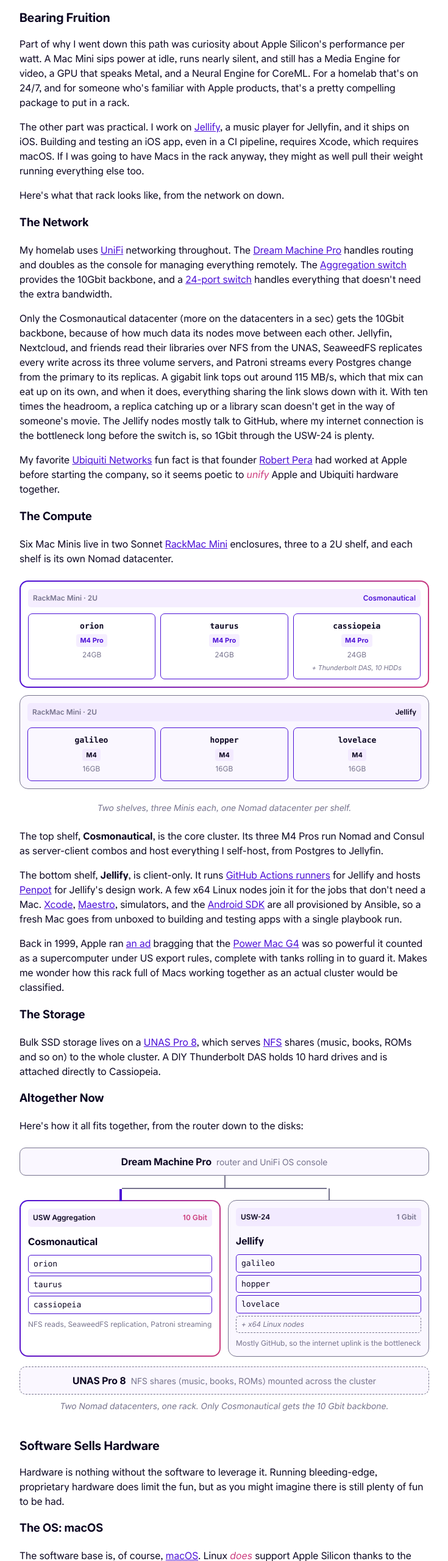
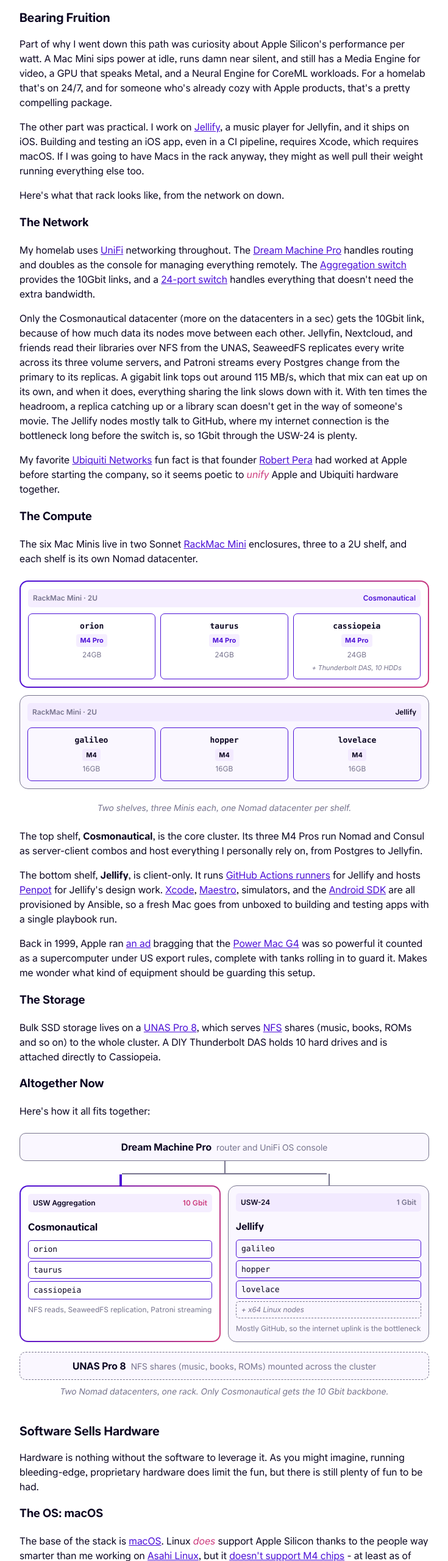
Before and after one commit to anultravioletaurora/Website, an Astro site: page /blog/2026-11-23-selfhosting-with-apple-silicon in a window 1280 px wide. Shown: the part 1304-3864 px from the top of the page at 61% size, without its empty margins (272-1007 px from the left). Built offline with nearby package versions, Linux system fonts and the light colour scheme; Astro itself is replaced by a stand-in of ours.

Commit message:
Update image alt text for clarity and enhance wording in blog post on self-hosting

```diff
--- a/src/content/blog/2026-11-23-selfhosting-with-apple-silicon.mdx
+++ b/src/content/blog/2026-11-23-selfhosting-with-apple-silicon.mdx
@@ -17,7 +17,7 @@ import AppTiers from '@/components/iselfhost/AppTiers.astro'
 <figure>
   <Image
     src={rackPhoto}
-    alt='A rack of UniFi networking gear above six Mac Minis in RackMac Mini enclosures, labeled orion, taurus, cassiopeia, galileo, hopper, and lovelace'
+    alt='A rack of UniFi networking gear above six Mac Minis in 2 Sonnettech RackMac Mini enclosures, labeled orion, taurus, cassiopeia, galileo, hopper, and lovelace'
     widths={[672, 1344, 1971]}
     sizes='(max-width: 42rem) 100vw, 42rem'
     loading='eager'
@@ -44,9 +44,9 @@ Nearly two years in, I've gotten into a rhythm working with them, and I have ple
 ## Bearing Fruition
 
 Part of why I went down this path was curiosity about Apple Silicon's performance per watt. A Mac
-Mini sips power at idle, runs nearly silent, and still has a Media Engine for video, a GPU that
-speaks Metal, and a Neural Engine for CoreML. For a homelab that's on 24/7, and for someone who's
-familiar with Apple products, that's a pretty compelling package to put in a rack.
+Mini sips power at idle, runs damn near silent, and still has a Media Engine for video, a GPU that
+speaks Metal, and a Neural Engine for CoreML workloads. For a homelab that's on 24/7, and for
+someone who's already cozy with Apple products, that's a pretty compelling package.
 
 The other part was practical. I work on [Jellify](https://jellify.app), a music player for Jellyfin,
 and it ships on iOS. Building and testing an iOS app, even in a CI pipeline, requires Xcode, which
@@ -60,19 +60,18 @@ Here's what that rack looks like, from the network on down.
 My homelab uses [UniFi](https://ui.com) networking throughout. The
 [Dream Machine Pro](https://store.ui.com/us/en/products/udm-pro) handles routing and doubles as the
 console for managing everything remotely. The
-[Aggregation switch](https://store.ui.com/us/en/products/usw-aggregation) provides the 10Gbit
-backbone, and a [24-port switch](https://store.ui.com/us/en/products/usw-24) handles everything that
-doesn't need the extra bandwidth.
+[Aggregation switch](https://store.ui.com/us/en/products/usw-aggregation) provides the 10Gbit links,
+and a [24-port switch](https://store.ui.com/us/en/products/usw-24) handles everything that doesn't
+need the extra bandwidth.
 
-Only the Cosmonautical datacenter (more on the datacenters in a sec) gets the 10Gbit backbone,
-because of how much data its nodes move between each other. Jellyfin, Nextcloud, and friends read
-their libraries over NFS from the UNAS, SeaweedFS replicates every write across its three volume
-servers, and Patroni streams every Postgres change from the primary to its replicas. A gigabit link
-tops out around 115 MB/s, which that mix can eat up on its own, and when it does, everything sharing
-the link slows down with it. With ten times the headroom, a replica catching up or a library scan
-doesn't get in the way of someone's movie. The Jellify nodes mostly talk to GitHub, where my
-internet connection is the bottleneck long before the switch is, so 1Gbit through the USW-24 is
-plenty.
+Only the Cosmonautical datacenter (more on the datacenters in a sec) gets the 10Gbit link, because
+of how much data its nodes move between each other. Jellyfin, Nextcloud, and friends read their
+libraries over NFS from the UNAS, SeaweedFS replicates every write across its three volume servers,
+and Patroni streams every Postgres change from the primary to its replicas. A gigabit link tops out
+around 115 MB/s, which that mix can eat up on its own, and when it does, everything sharing the link
+slows down with it. With ten times the headroom, a replica catching up or a library scan doesn't get
+in the way of someone's movie. The Jellify nodes mostly talk to GitHub, where my internet connection
+is the bottleneck long before the switch is, so 1Gbit through the USW-24 is plenty.
 
 My favorite [Ubiquiti Networks](https://en.wikipedia.org/wiki/Ubiquiti) fun fact is that founder
 [Robert Pera](https://en.wikipedia.org/wiki/Robert_Pera) had worked at Apple before starting the
@@ -80,26 +79,26 @@ company, so it seems poetic to _unify_ Apple and Ubiquiti hardware together.
 
 ### The Compute
 
-Six Mac Minis live in two Sonnet [RackMac Mini](https://www.sonnettech.com/product/rackmacmini.html)
-enclosures, three to a 2U shelf, and each shelf is its own Nomad datacenter.
+The six Mac Minis live in two Sonnet
+[RackMac Mini](https://www.sonnettech.com/product/rackmacmini.html) enclosures, three to a 2U shelf,
+and each shelf is its own Nomad datacenter.
 
 <RackEnclosures />
 
 The top shelf, **Cosmonautical**, is the core cluster. Its three M4 Pros run Nomad and Consul as
-server-client combos and host everything I self-host, from Postgres to Jellyfin.
+server-client combos and host everything I personally rely on, from Postgres to Jellyfin.
 
 The bottom shelf, **Jellify**, is client-only. It runs
 [GitHub Actions runners](https://docs.github.com/en/actions/hosting-your-own-runners/managing-self-hosted-runners/about-self-hosted-runners)
-for Jellify and hosts [Penpot](https://penpot.app) for Jellify's design work. A few x64 Linux nodes
-join it for the jobs that don't need a Mac. [Xcode](https://developer.apple.com/xcode/),
-[Maestro](https://maestro.mobile.dev), simulators, and the
-[Android SDK](https://developer.android.com/studio) are all provisioned by Ansible, so a fresh Mac
-goes from unboxed to building and testing apps with a single playbook run.
+for Jellify and hosts [Penpot](https://penpot.app) for Jellify's design work.
+[Xcode](https://developer.apple.com/xcode/), [Maestro](https://maestro.mobile.dev), simulators, and
+the [Android SDK](https://developer.android.com/studio) are all provisioned by Ansible, so a fresh
+Mac goes from unboxed to building and testing apps with a single playbook run.
 
 Back in 1999, Apple ran [an ad](https://www.youtube.com/watch?v=OoxvLq0dFvw) bragging that the
 [Power Mac G4](https://en.wikipedia.org/wiki/Power_Mac_G4) was so powerful it counted as a
-supercomputer under US export rules, complete with tanks rolling in to guard it. Makes me wonder how
-this rack full of Macs working together as an actual cluster would be classified.
+supercomputer under US export rules, complete with tanks rolling in to guard it. Makes me wonder
+what kind of equipment should be guarding this setup.
 
 ### The Storage
 
@@ -110,25 +109,24 @@ Cassiopeia.
 
 ### Altogether Now
 
-Here's how it all fits together, from the router down to the disks:
+Here's how it all fits together:
 
 <ClusterMap />
 
 ## Software Sells Hardware
 
-Hardware is nothing without the software to leverage it. Running bleeding-edge, proprietary hardware
-does limit the fun, but as you might imagine there is still plenty of fun to be had.
+Hardware is nothing without the software to leverage it. As you might imagine, running
+bleeding-edge, proprietary hardware does limit the fun, but there is still plenty of fun to be had.
 
 ### The OS: macOS
 
-The software base is, of course, [macOS](https://www.apple.com/macos/). Linux _does_ support Apple
-Silicon thanks to the people way smarter than me working on [Asahi Linux](https://asahilinux.org),
-but it [doesn't support M4 chips](https://asahilinux.org/docs/platform/feature-support/m4/) - at
-least as of this writing.
+The base of the stack is [macOS](https://www.apple.com/macos/). Linux _does_ support Apple Silicon
+thanks to the people way smarter than me working on [Asahi Linux](https://asahilinux.org), but it
+[doesn't support M4 chips](https://asahilinux.org/docs/platform/feature-support/m4/) - at least as
+of this writing.
 
-macOS is very much designed for the desktop, and even daily driving a MacBook Pro didn't prepare me
-for running it headless. Most of the challenges come down to macOS assuming there's a person sitting
-in front of the screen, ready to click "Allow".
+macOS is very much designed for the desktop, and most of the challenges come down to macOS assuming
+there's a person sitting in front of the screen, ready to click "Allow".
 
 #### Local Network Privacy
 
@@ -145,14 +143,13 @@ daemon logs `no route to host` while `nc` and `ssh` to the exact same IP work ju
 
 macOS gates removable and network volumes behind
 [privacy prompts](https://support.apple.com/guide/mac-help/control-access-to-files-and-folders-on-mac-mchld5a35146/mac),
-so you get treated to gems like _"Nomad would like to access files on a removable volume"_ and
-_"Nomad would like to access files on a network volume"_. On a cluster whose storage lives on a
-Thunderbolt DAS and a NAS, that's pretty much everything. macOS pins the request on the process that
-launched the task, so it's Nomad asking on behalf of Jellyfin, Postgres, and everyone else. Until
-someone clicks "Allow", the task just sees a permission error.
+so you get treated to gems like _"This application would like to access files on a removable
+volume"_ and _"This application would like to access files on a network volume"_. On a cluster whose
+storage lives externally, that's pretty much everything. Until someone clicks "Allow", the task just
+sits waiting to start up.
 
-Neither has been a dealbreaker for me, since nowadays these prompts only come up after upgrades, but
-it does mean I'm using macOS
+Neither of these have been a dealbreaker for me, since nowadays these prompts only come up after I'm
+doing upgrades, but it does mean I'm using macOS
 [Screen Sharing](https://support.apple.com/guide/mac-help/share-the-screen-of-another-mac-mh14066/mac)
 or connecting through [Guacamole](https://guacamole.apache.org) when things change to ensure that
 everything is connecting properly.
@@ -232,7 +229,7 @@ jobs lives.
 
 ### The Management: Ansible
 
-Setting up six Macs by hand was never going to happen. I'm far too lazy for that.
+Setting up six Macs by hand was never going to happen, I'm _far_ too lazy for that.
 
 [Ansible](https://www.ansible.com) was the obvious choice for managing this six-pack. It runs over
 SSH and only needs Python on the target, which the
```
